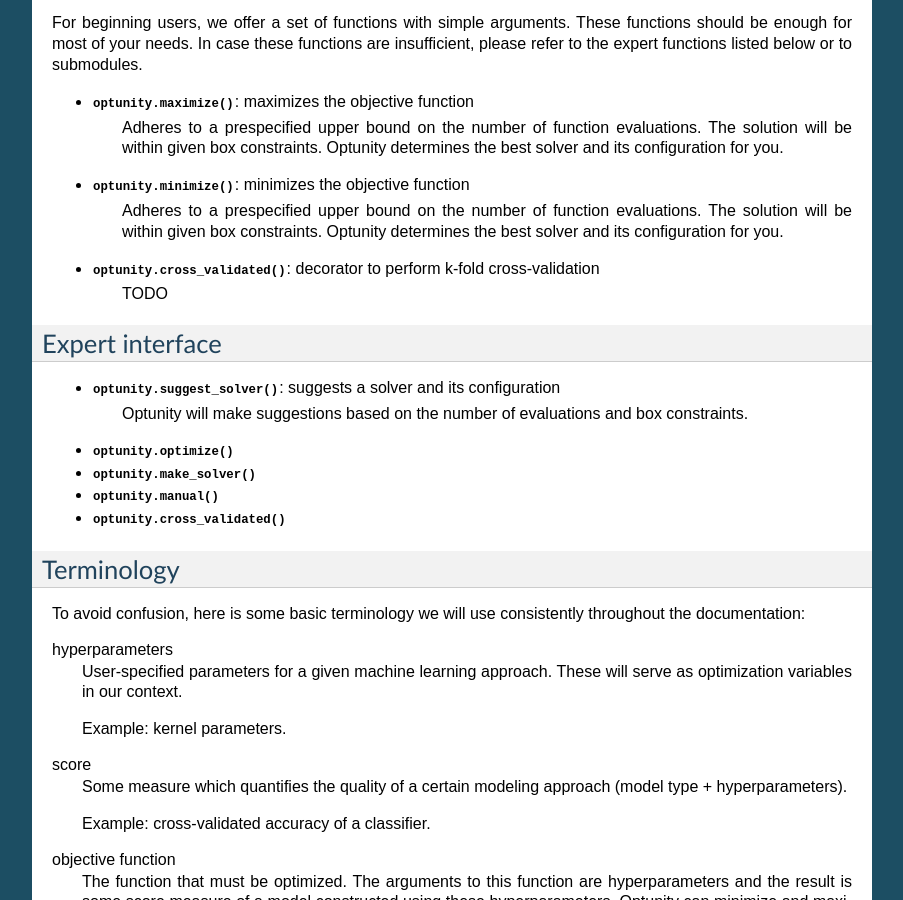
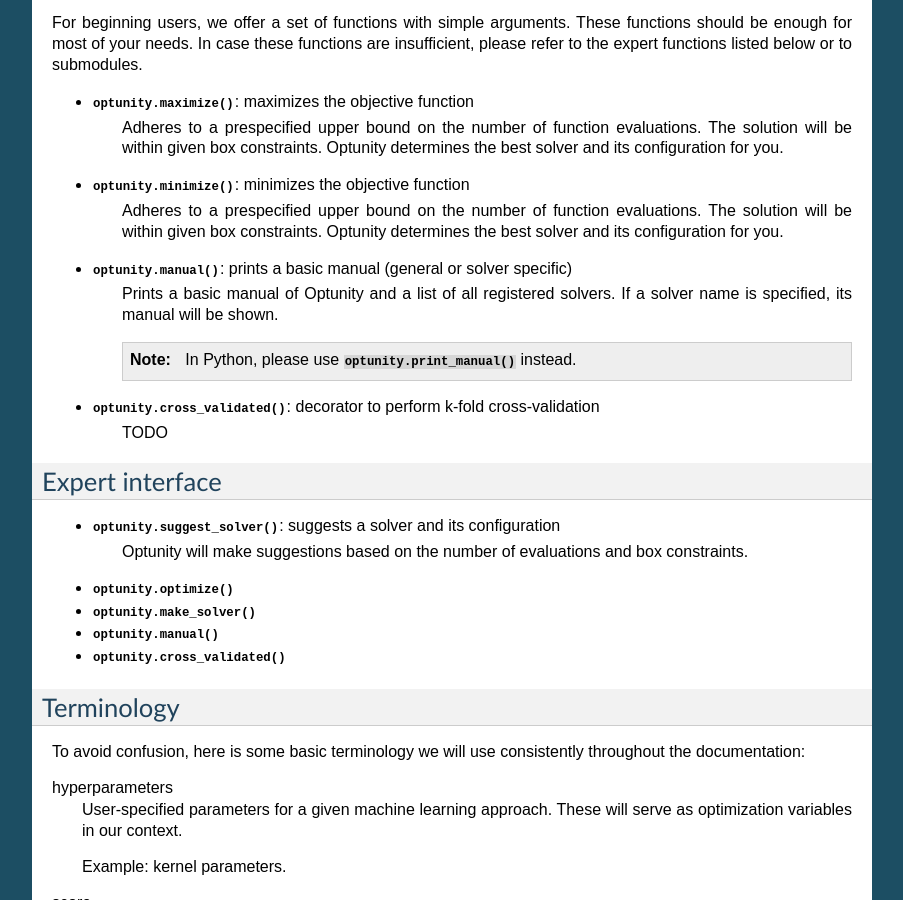
Before and after one commit to claesenm/optunity, a Sphinx documentation site: the page built from docs/user/index.rst, in a window 1280 px wide and 900 px high, scrolled down 663 px. Shown: the whole window, without its empty margins (198-1101 px from the left). Built offline with Sphinx 7.4.7, drawn with Linux system fonts in a browser that asks for light colours.

Commit message:
documentating

```diff
--- a/docs/user/index.rst
+++ b/docs/user/index.rst
@@ -49,6 +49,13 @@
     Adheres to a prespecified upper bound on the number of function evaluations.
     The solution will be within given box constraints. Optunity determines
     the best solver and its configuration for you.
+- :func:`optunity.manual`: prints a basic manual (general or solver specific)
+    Prints a basic manual of Optunity and a list of all registered solvers.
+    If a solver name is specified, its manual will be shown.
+
+    .. note::
+        In Python, please use :func:`optunity.print_manual` instead.
+
 - :func:`optunity.cross_validated`: decorator to perform k-fold cross-validation
     TODO
 
```
